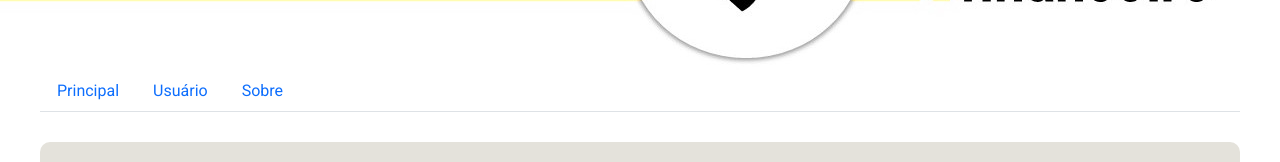
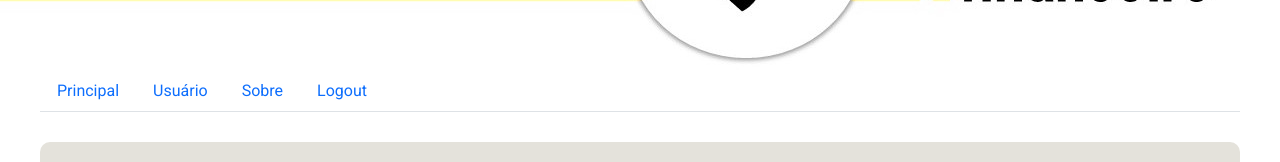
Before and after one commit to repersch/meu-financeiro, a React (Create React App) app in the folder frontend/: page /sobre in a window 1280 px wide. Shown: the part 175-337 px from the top of the page. Built offline with nearby package versions, Linux system fonts and the light colour scheme.

Commit message:
Implement logout

```diff
--- a/frontend/src/components/Nav/nav.js
+++ b/frontend/src/components/Nav/nav.js
@@ -1,6 +1,11 @@
+import { useState, useEffect } from 'react';
 import { Link } from 'react-router-dom'
 
 function Nav() {
+    const deslogar = (e) => {
+        localStorage.clear();
+    }
+
     return (
         <nav>
             <ul className="nav nav-tabs">
@@ -13,6 +18,9 @@
                 <li className="nav-item">
                     <Link className="nav-link" to='/sobre' >Sobre</Link>
                 </li>
+                <li className="nav-item">
+                    <Link className="nav-link" to='/' onClick={deslogar}>Logout</Link>
+                </li>
             </ul>
         </nav>
     )
```
Also changed, not shown: 1 other file (tests, documents, lock files or other folders).
